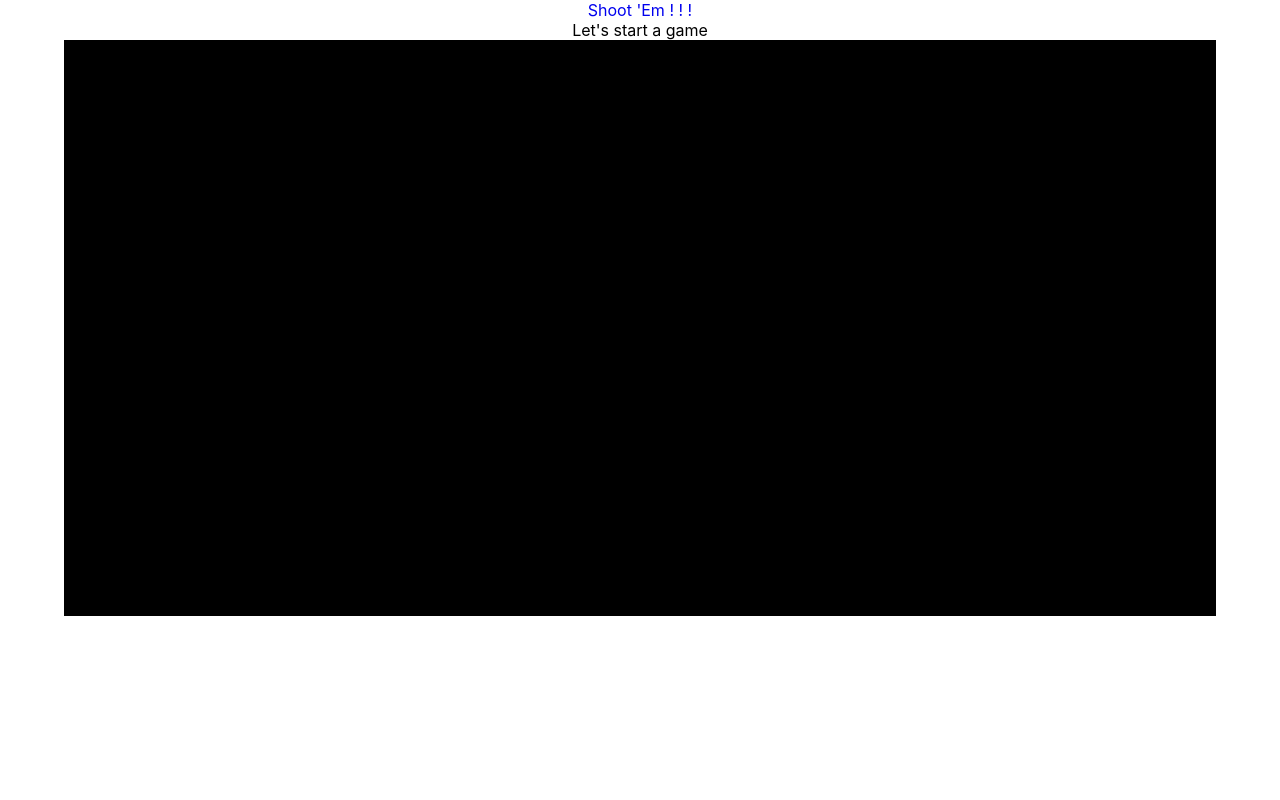
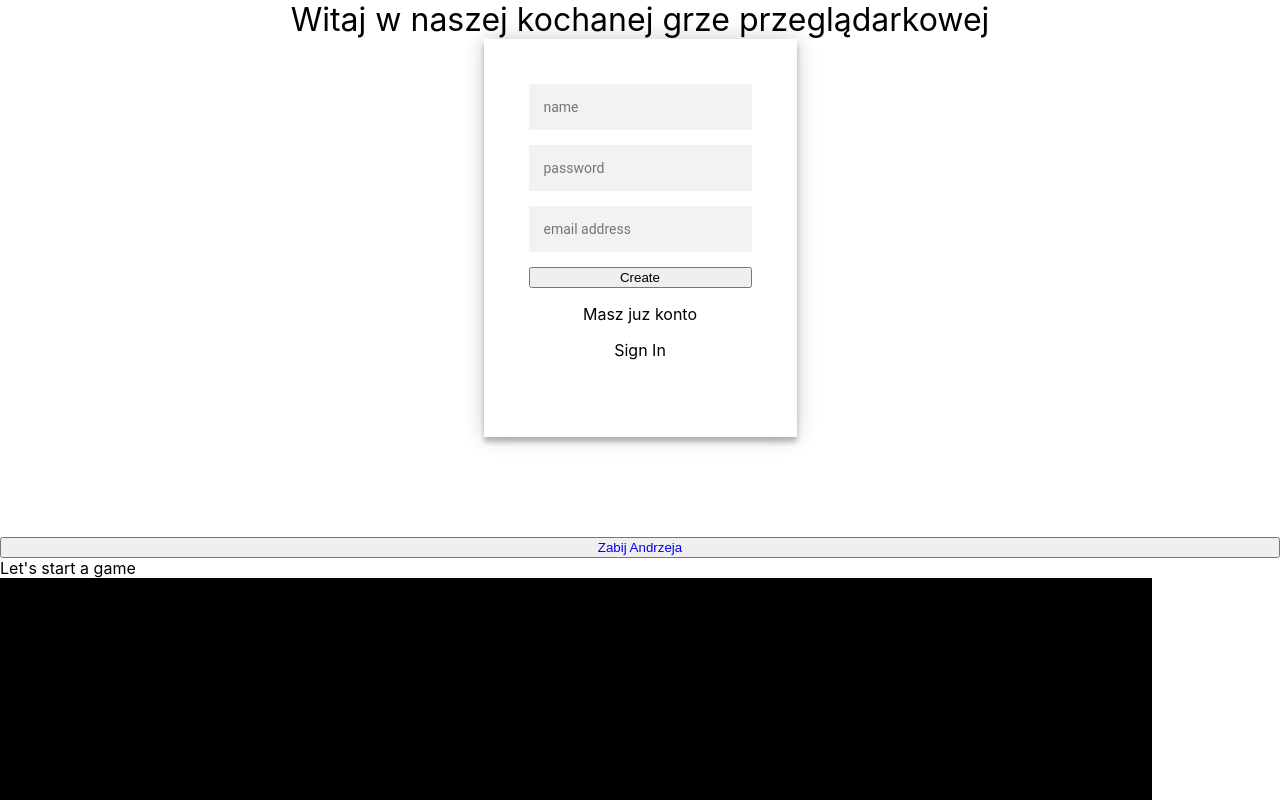
Before and after one commit to Dobry-Andrzej/Shooter-Game, a React (Create React App) app: page /join-game in a window 1280 px wide. Shown: the top 800 px of the page. Built offline with nearby package versions, Linux system fonts and the light colour scheme.

Commit message:
Testowa templatka rejestracyjna.
dodanie testowej templatki rejestracyjnej. Czekam na routing

```diff
--- a/public/index.html
+++ b/public/index.html
@@ -2,14 +2,14 @@
 <html lang="en">
   <head>
     <meta charset="utf-8" />
-    <link rel="icon" href="%PUBLIC_URL%/favicon.ico" />
+    <link rel="icon" href="%PUBLIC_URL%/logo.png" />
     <meta name="viewport" content="width=device-width, initial-scale=1" />
     <meta name="theme-color" content="#000000" />
     <meta
       name="description"
       content="Web site created using create-react-app"
     />
-    <link rel="apple-touch-icon" href="%PUBLIC_URL%/logo192.png" />
+    <link rel="apple-touch-icon" href="img/logo.png" />
     <!--
       manifest.json provides metadata used when your web app is installed on a
       user's mobile device or desktop. See https://developers.google.com/web/fundamentals/web-app-manifest/
@@ -24,7 +24,7 @@
       work correctly both with client-side routing and a non-root public URL.
       Learn how to configure a non-root public URL by running `npm run build`.
     -->
-    <title>React App</title>
+    <title>Nasza Kochana Gra Przeglądarkowa</title>
   </head>
   <body>
     <noscript>You need to enable JavaScript to run this app.</noscript>
--- a/src/components/menu/Menu.css
+++ b/src/components/menu/Menu.css
@@ -1,6 +1,38 @@
-.Menu {
+.menuContainer {
+    display: flex;
+    flex-direction: column;
+    width: 100%;
+}
+.titleGame{
+    font-size: 2em;
     text-align: center;
 }
-.Link {
+.loginFormContainer {
+    max-width: 400px;
+    flex-direction: column;
+    z-index: 1;
+    background: #FFFFFF;
+    max-width: 360px;
+    margin: 0 auto 100px;
+    padding: 45px;
+    text-align: center;
+    box-shadow: 0 0 20px 0 rgba(0, 0, 0, 0.2), 0 5px 5px 0 rgba(0, 0, 0, 0.24);
+}
+.loginForm {
+    display: flex;
+    flex-direction: column;
+}
+.loginForm input {
+    font-family: "Roboto", sans-serif;
+    outline: 0;
+    background: #f2f2f2;
+    width: 100%;
+    border: 0;
+    margin: 0 0 15px;
+    padding: 15px;
+    box-sizing: border-box;
+    font-size: 14px;
+}
+.link {
     text-decoration: none;
 }
--- a/src/components/menu/Menu.tsx
+++ b/src/components/menu/Menu.tsx
@@ -8,16 +8,24 @@ class MainMenu extends Component {
 
     render() {
         return (
-            <div className="Menu">
+            <div className="menuContainer">
+                <div className="titleGame">Witaj w naszej kochanej grze przeglądarkowej</div>
+                <div className="loginFormContainer">
+                    <form className="loginForm">
+                        <input type="text" placeholder="name"/>
+                        <input type="password" placeholder="password"/>
+                        <input type="text" placeholder="email address"/>
+                        <button>Create</button>
+                        <p className="message"> Masz juz konto <p>Sign In</p></p>
+                    </form>
+                </div>
                 <BrowserRouter>
-                    <header>
-                        <nav>
-                                <span><Link className="Link" to={{
+                        <button>
+                                <span><Link className="link" to={{
                                     pathname: '/join-game'
-                                }}>Shoot 'Em ! ! !</Link></span>
-                        </nav>
+                                }}>Zabij Andrzeja</Link></span>
+                        </button>
                         <Route path="/join-game" component={Game} />
-                    </header>
                 </BrowserRouter>
             </div>
         )
```
Also changed, not shown: public/logo.png (added), public/manifest.json.
